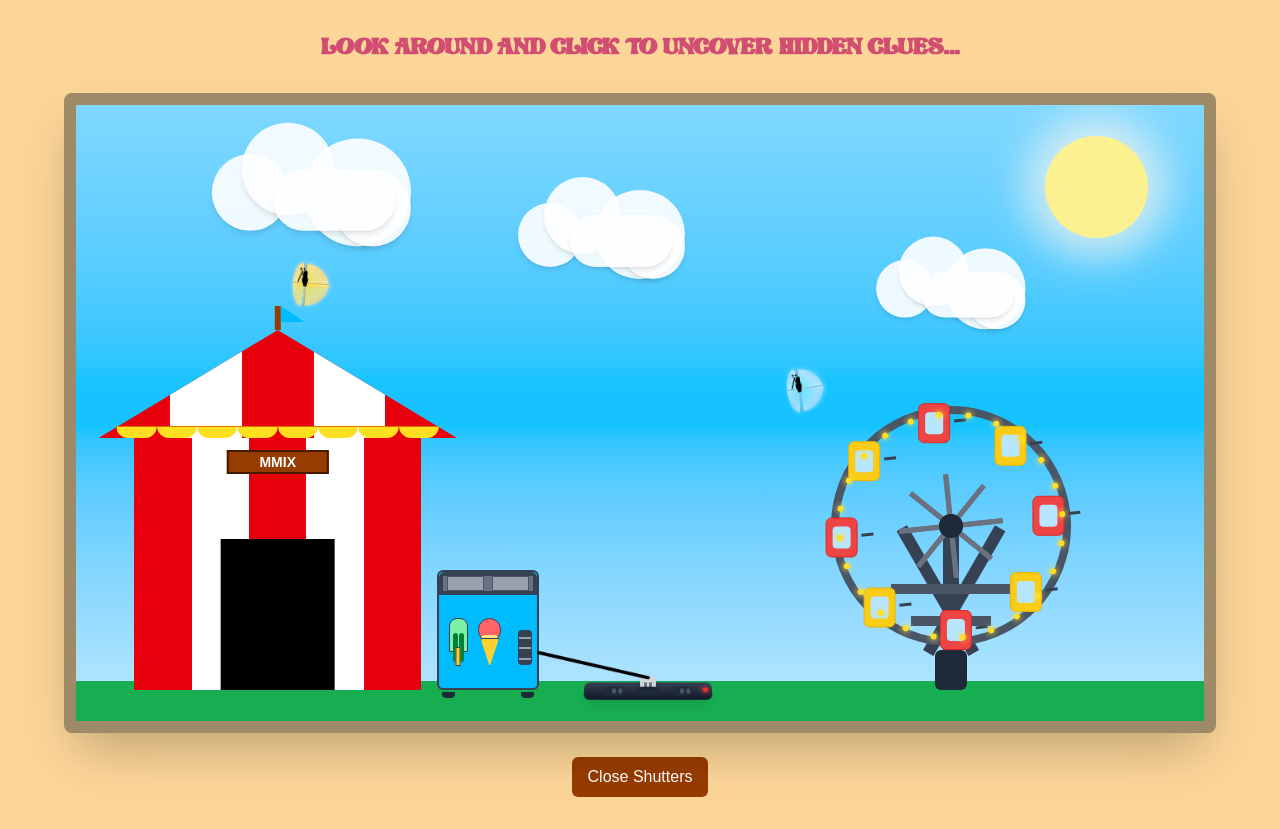
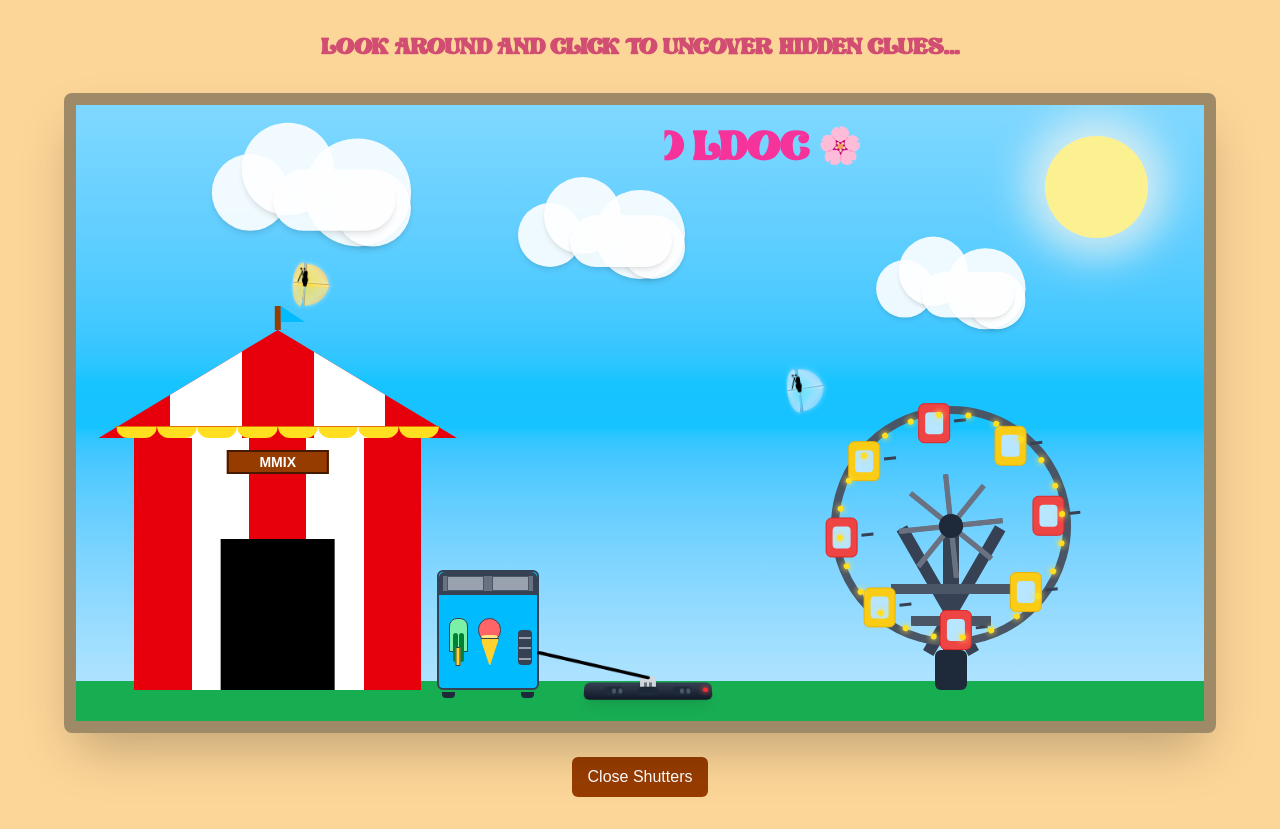
Before and after one commit to kartikeyegupta/ldocartistreveal, a Next.js app: page /hint in a window 1280 px wide. Both pictures are taken after a click on the button "Open Shutters". Built offline with nearby package versions, Linux system fonts and the light colour scheme.

Commit message:
spring into ldoc

```diff
--- a/app/open-window.tsx
+++ b/app/open-window.tsx
@@ -8,6 +8,7 @@ export default function WindowShutters() {
   const [ferrisRotation, setFerrisRotation] = useState(0)
   const [sunTextVisible, setSunTextVisible] = useState(false)
   const [freezerLightsOn, setFreezerLightsOn] = useState(false)
+  const [springTextVisible, setSpringTextVisible] = useState(false)
   const [butterflies, setButterflies] = useState<
     Array<{ id: number; x: number; y: number; scale: number; speed: number; delay: number; color: string }>
   >([])
@@ -119,6 +120,28 @@ export default function WindowShutters() {
       return () => clearTimeout(timer)
     }
   }, [sunTextVisible])
+
+  // Update the useEffect for text timing
+  useEffect(() => {
+    if (areOpen) {
+      // Delay the text appearance by 1000ms
+      const showTimer = setTimeout(() => {
+        setSpringTextVisible(true)
+      }, 1500)
+
+      // Hide the text after 2.5s (1s delay + 1.5s display time)
+      const hideTimer = setTimeout(() => {
+        setSpringTextVisible(false)
+      }, 4000)
+
+      return () => {
+        clearTimeout(showTimer)
+        clearTimeout(hideTimer)
+      }
+    } else {
+      setSpringTextVisible(false)
+    }
+  }, [areOpen])
 
   return (
     <div className="flex min-h-screen w-full flex-col items-center justify-center p-8 bg-[#fcd598]">
@@ -605,6 +628,17 @@ export default function WindowShutters() {
           </div>
         </div>
 
+        {/* Spring text container positioned at the top */}
+        {springTextVisible && (
+          <div className="absolute inset-0 flex items-start justify-center z-40 pointer-events-none overflow-hidden pt-8">
+            <div className="relative">
+              <div className="text-4xl font-bold text-pink-500 font-[family-name:var(--font-love-craft)] animate-wipe-in">
+                Spring into LDOC 🌸
+              </div>
+            </div>
+          </div>
+        )}
+
         {/* Remove the floatCloud keyframe animation */}
         <style jsx global>{`
           @keyframes rainFall {
@@ -656,6 +690,30 @@ export default function WindowShutters() {
             100% {
               transform: rotateY(60deg) rotateX(-5deg);
             }
+          }
+
+          @keyframes wipe-in {
+            0% {
+              clip-path: inset(0 100% 0 0);
+            }
+            100% {
+              clip-path: inset(0 0 0 0);
+            }
+          }
+
+          @keyframes wipe-out {
+            0% {
+              clip-path: inset(0 0 0 0);
+            }
+            100% {
+              clip-path: inset(0 0 0 100%);
+            }
+          }
+
+          .animate-wipe-in {
+            animation: wipe-in 0.5s ease-out forwards,
+                       wipe-out 0.5s ease-in forwards 1s;
+          }
         `}</style>
 
         {/* Controls */}
```
